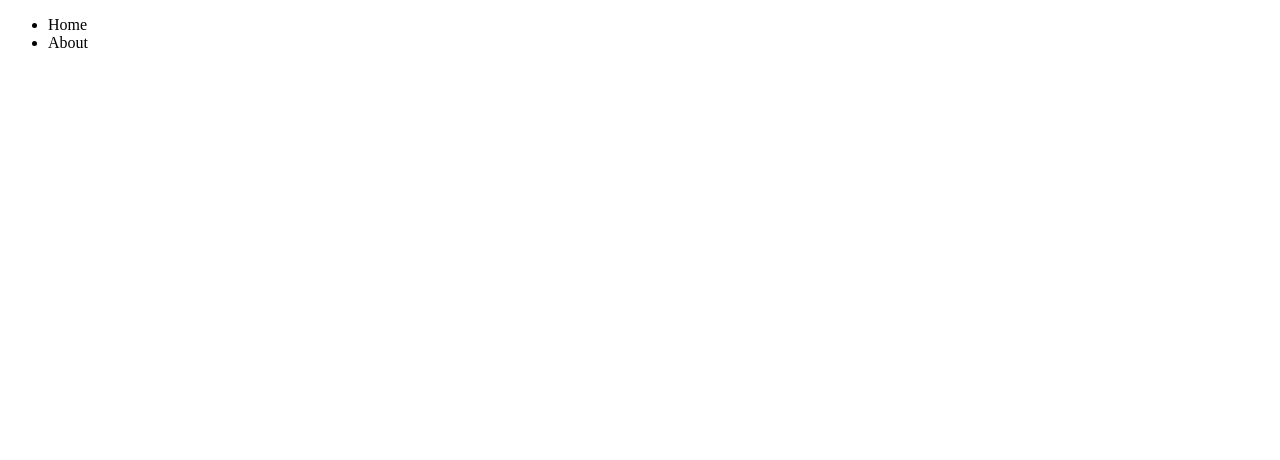
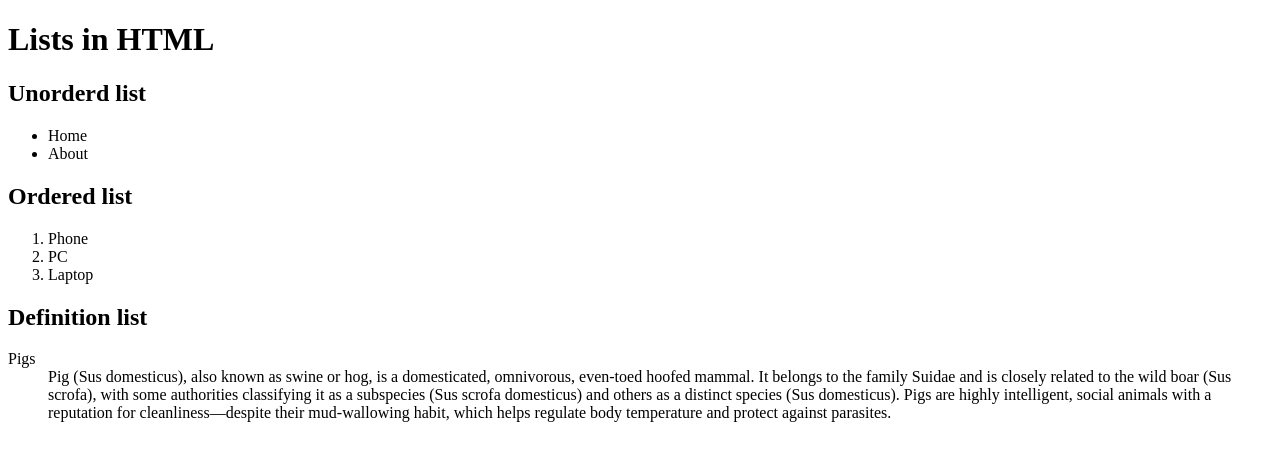
Before and after one commit to dmr404/html, a plain HTML site: page chapter4/list.html in a window 1280 px wide. Drawn offline with Linux system fonts and the light colour scheme.

Commit message:
list in html

```diff
--- a/chapter4/list.html
+++ b/chapter4/list.html
@@ -8,10 +8,23 @@
 </head>
 
 <body>
+    <h1>Lists in HTML</h1>
+    <h2><b>Unorderd list</b></h2>
     <ul>
         <li>Home</li>
         <li>About</li>
     </ul>
+    <h2><b>Ordered list</b></h2>
+    <ol>
+        <li>Phone</li>
+        <li>PC</li>
+        <li>Laptop</li>
+    </ol>
+    <h2><b>Definition list</b></h2>
+    <dl>
+        <dt>Pigs</dt>
+        <dd>Pig (Sus domesticus), also known as swine or hog, is a domesticated, omnivorous, even-toed hoofed mammal.  It belongs to the family Suidae and is closely related to the wild boar (Sus scrofa), with some authorities classifying it as a subspecies (Sus scrofa domesticus) and others as a distinct species (Sus domesticus).  Pigs are highly intelligent, social animals with a reputation for cleanliness—despite their mud-wallowing habit, which helps regulate body temperature and protect against parasites.</dd>
+    </dl>
 
 </body>
 
```
